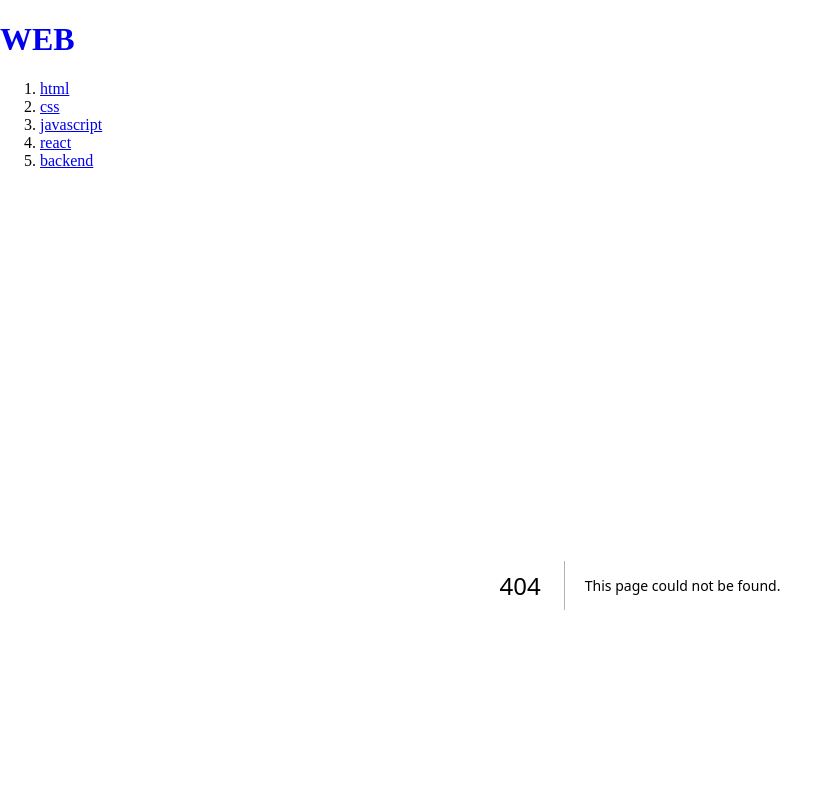
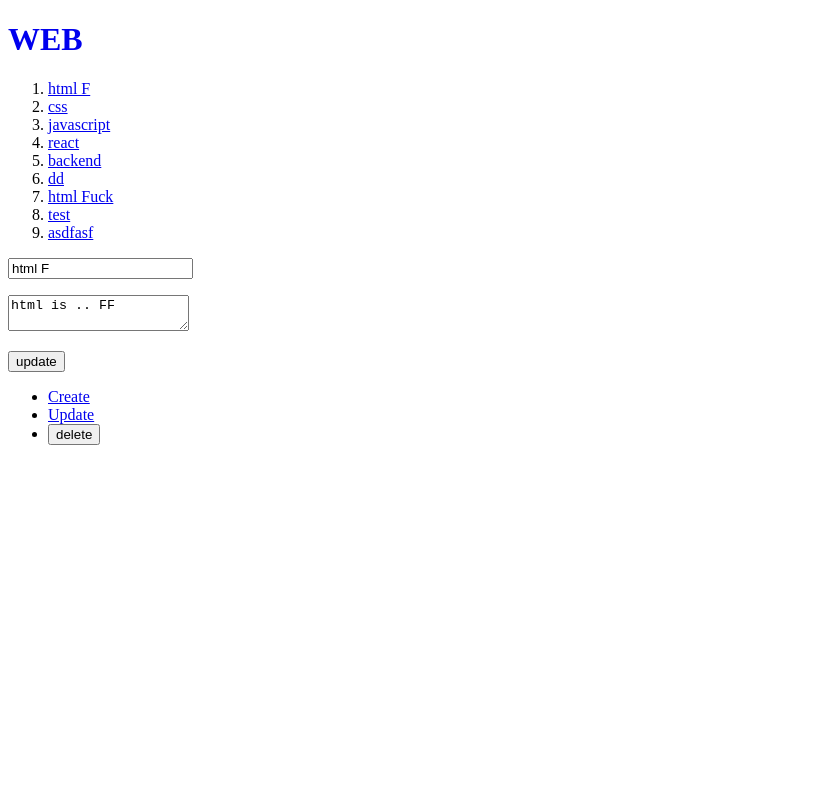
Before and after one commit to contextand/nextjsBasic, a Next.js app: page /update/1 in a window 1280 px wide. Before the commit this address had no page. Shown: the top 800 px of the page, without its empty margins (0-839 px from the left). Built offline with nearby package versions, Linux system fonts and the light colour scheme; data requests are answered from the project's data file.

Commit message:
캐쉬 관리가 안됨

```diff
--- a/db.json
+++ b/db.json
@@ -2,8 +2,8 @@
   "topics": [
     {
       "id": "1",
-      "title": "html",
-      "body": "html is .."
+      "title": "html F",
+      "body": "html is .. FF"
     },
     {
       "id": "2",
@@ -24,6 +24,26 @@
       "id": "2c91",
       "title": " backend",
       "body": "what the fong"
+    },
+    {
+      "id": "3b14",
+      "title": "dd",
+      "body": "dddd"
+    },
+    {
+      "id": "b734",
+      "title": "html Fuck",
+      "body": "html is Fuck"
+    },
+    {
+      "id": "efdf",
+      "title": "test",
+      "body": "test"
+    },
+    {
+      "id": "323b",
+      "title": "asdfasf",
+      "body": "sadfasf"
     }
   ],
   "posts": [
--- a/src/app/Control.js
+++ b/src/app/Control.js
@@ -13,7 +13,7 @@ export function Control() {
       {id ? (
         <>
           <li>
-            <Link href="/update/1">Update</Link>
+            <Link href={"/update/" + id}>Update</Link>
           </li>
           <li>
             <input type="button" value="delete"></input>
--- /dev/null
+++ b/src/app/update/[id]/page.js
@@ -0,0 +1,65 @@
+"use client";
+
+import { useParams, useRouter } from "next/navigation";
+import { useEffect, useState } from "react";
+
+export default function Update() {
+  const [title, setTitle] = useState("");
+  const [body, setBody] = useState("");
+  const router = useRouter();
+  const params = useParams();
+  const id = params.id;
+  useEffect(() => {
+    fetch("http://localhost:9999/topics/" + id)
+      .then((resp) => resp.json())
+      .then((result) => {
+        setTitle(result.title);
+        setBody(result.body);
+      });
+  }, []);
+  return (
+    <form
+      onSubmit={(e) => {
+        e.preventDefault();
+        const title = e.target.title.value;
+        const body = e.target.body.value;
+        const options = {
+          method: "PATCH",
+          headers: {
+            "Content-Type": "application/json",
+          },
+          body: JSON.stringify({ title, body }),
+        };
+        fetch(`http://localhost:9999/topics/` + id, options)
+          .then((res) => res.json())
+          .then((result) => {
+            console.log(result);
+            const lastid = result.id;
+            router.refresh();
+            router.push(`/read/${lastid}`);
+          });
+      }}
+    >
+      <p>
+        <input
+          type="text"
+          name="title"
+          placeholder="title"
+          value={title}
+          onChange={(e) => setTitle(e.target.value)}
+        />
+      </p>
+      <p>
+        <textarea
+          name="body"
+          placeholder="body"
+          value={body}
+          onChange={(e) => setBody(e.target.value)}
+        ></textarea>
+      </p>
+      <p>
+        <input type="submit" value="update" />
+      </p>
+    </form>
+  );
+}
```
